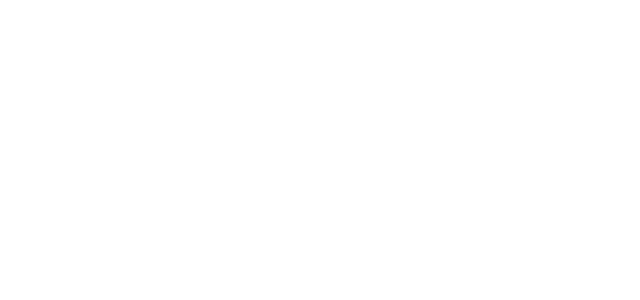
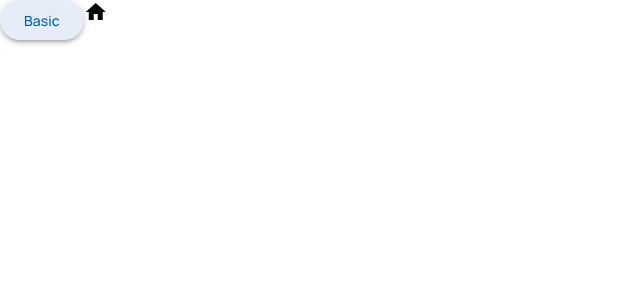
Before and after one commit to Orianig/ng-users-crud, an Angular app: page / in a window 1280 px wide. Shown: the top 300 px of the page, without its empty margins (0-640 px from the left). Built offline with nearby package versions, Linux system fonts and the light colour scheme.

Commit message:
chore: install Angular Material

```diff
--- a/package.json
+++ b/package.json
@@ -10,10 +10,12 @@
   },
   "private": true,
   "dependencies": {
+    "@angular/cdk": "^19.2.1",
     "@angular/common": "^19.2.0",
     "@angular/compiler": "^19.2.0",
     "@angular/core": "^19.2.0",
     "@angular/forms": "^19.2.0",
+    "@angular/material": "^19.2.1",
     "@angular/platform-browser": "^19.2.0",
     "@angular/platform-browser-dynamic": "^19.2.0",
     "@angular/router": "^19.2.0",
--- a/src/app/app.component.html
+++ b/src/app/app.component.html
@@ -1 +1,3 @@
+<button mat-raised-button>Basic</button>
+  <mat-icon>home</mat-icon>
 <router-outlet />
--- a/src/app/app.component.ts
+++ b/src/app/app.component.ts
@@ -1,9 +1,10 @@
 import { Component } from '@angular/core';
 import { RouterOutlet } from '@angular/router';
+import { MaterialModule } from './shared/material.module';
 
 @Component({
   selector: 'app-root',
-  imports: [RouterOutlet],
+  imports: [RouterOutlet, MaterialModule],
   templateUrl: './app.component.html',
   styleUrl: './app.component.scss'
 })
--- a/src/app/app.config.ts
+++ b/src/app/app.config.ts
@@ -1,8 +1,20 @@
-import { ApplicationConfig, provideZoneChangeDetection } from '@angular/core';
+import { ApplicationConfig, importProvidersFrom, provideZoneChangeDetection } from '@angular/core';
 import { provideRouter } from '@angular/router';
 
 import { routes } from './app.routes';
+import { provideAnimationsAsync } from '@angular/platform-browser/animations/async';
+import { FormsModule, ReactiveFormsModule } from '@angular/forms';
+import { MaterialModule } from './shared/material.module';
 
 export const appConfig: ApplicationConfig = {
-  providers: [provideZoneChangeDetection({ eventCoalescing: true }), provideRouter(routes)]
+  providers: [
+    provideZoneChangeDetection({ eventCoalescing: true }),
+    provideRouter(routes),
+    provideAnimationsAsync(),
+    importProvidersFrom(
+      FormsModule,
+      ReactiveFormsModule,
+      MaterialModule,
+    ),
+  ]
 };
--- a/src/index.html
+++ b/src/index.html
@@ -6,8 +6,18 @@
   <base href="/">
   <meta name="viewport" content="width=device-width, initial-scale=1">
   <link rel="icon" type="image/x-icon" href="favicon.ico">
+  <link rel="icon" type="image/x-icon" href="favicon.ico" />
+    <link rel="preconnect" href="https://fonts.gstatic.com" />
+    <link
+      href="https://fonts.googleapis.com/css2?family=Manrope:wght@200..800&display=swap"
+      rel="stylesheet"
+    />
+    <link
+      href="https://fonts.googleapis.com/icon?family=Material+Icons"
+      rel="stylesheet"
+    />
 </head>
-<body>
+<body class="mat-typography">
   <app-root></app-root>
 </body>
 </html>
--- a/src/styles.scss
+++ b/src/styles.scss
@@ -1 +1,19 @@
-/* You can add global styles to this file, and also import other style files */
+
+// Custom Theming for Angular Material
+// For more information: https://material.angular.io/guide/theming
+@use '@angular/material' as mat;
+
+html {
+  @include mat.theme((
+    color: (
+      theme-type: light,
+      primary: mat.$azure-palette,
+      tertiary: mat.$blue-palette,
+    ),
+    typography: Manrope,
+    density: 0,
+  ));
+}/* You can add global styles to this file, and also import other style files */
+
+html, body { height: 100%; }
+body { margin: 0; font-family: "Manrope", "Helvetica Neue", sans-serif; }
```
Also changed, not shown: src/app/shared/material.module.ts (added, +85 -0 lines), 1 other file (tests, documents, lock files or other folders).
